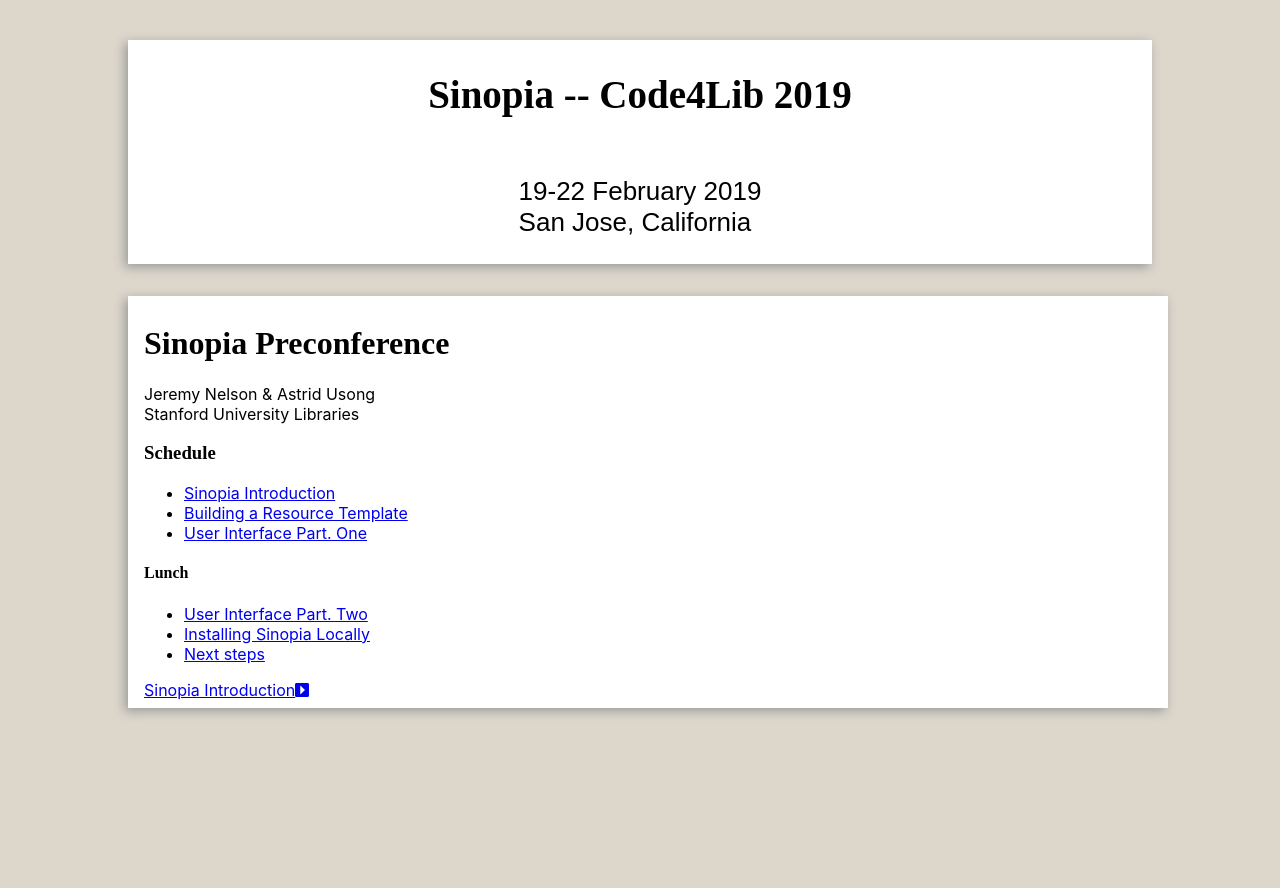
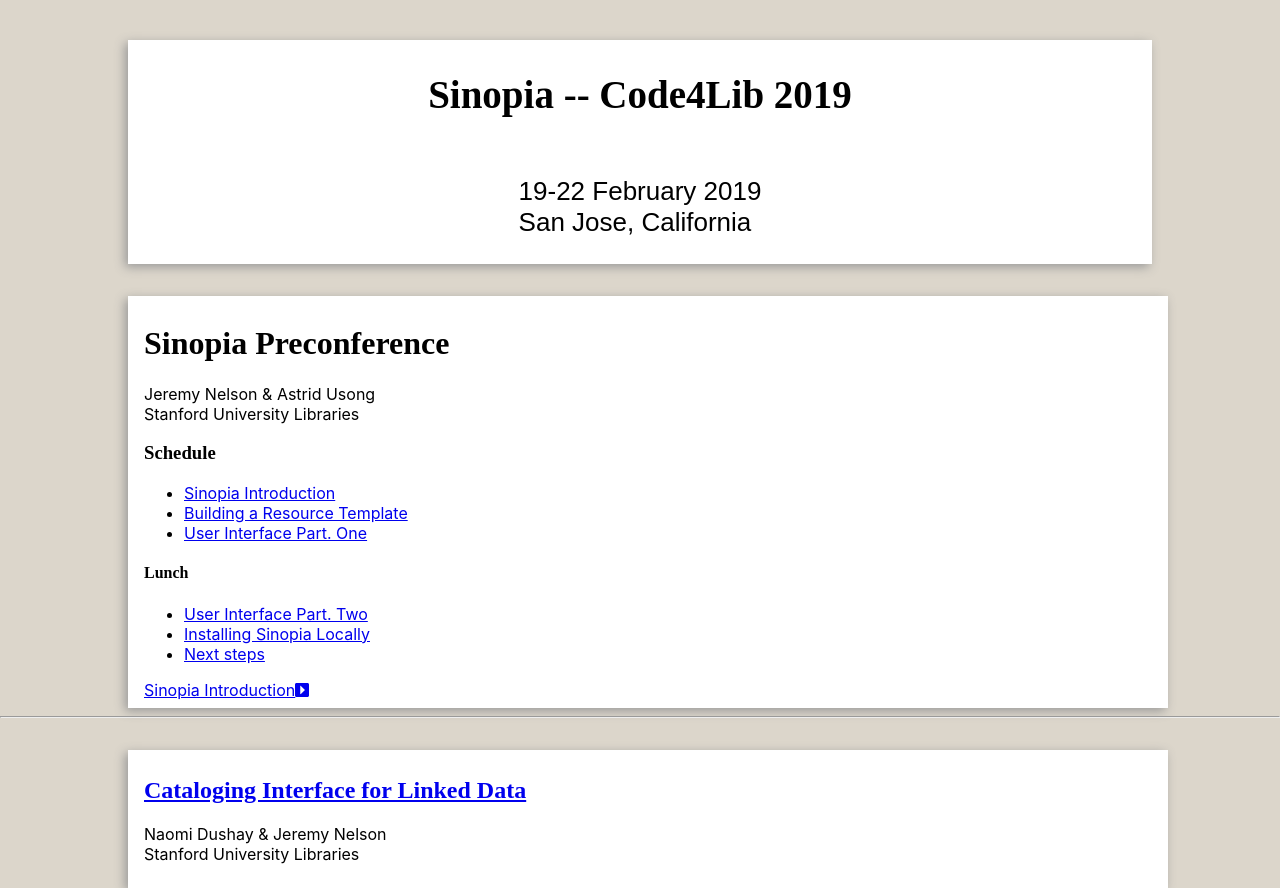
Before and after one commit to LD4P/code4lib_2019, a React (Create React App) app: page / in a window 1280 px wide. Before the commit the page ends 800 px from the top, so only its background shows below. Built offline with nearby package versions, Linux system fonts and the light colour scheme.

Commit message:
working stub page for the lightning talk

```diff
--- a/src/App.js
+++ b/src/App.js
@@ -7,6 +7,7 @@
 import { library } from '@fortawesome/fontawesome-svg-core'
 import { faHome, faCaretSquareLeft, faCaretSquareRight } from '@fortawesome/free-solid-svg-icons'
 import BuildingResourceTemplate from './BuildingResourceTemplate';
+import CatalogingInterfaceForLinkedData from './CatalogingInterfaceForLinkedData';
 import FourOhFour from './FourOhFour';
 import InstallingSinopia from './InstallingSinopia';
 import NextSteps from './NextSteps';
@@ -24,6 +25,8 @@
         <Route exact path="/" component={Presentation} />
         <Route exact path="/code4lib_2019" component={Presentation} />
         <Route path="/building-resource-template" component={BuildingResourceTemplate} />
+
+        <Route path="/cataloging-interface" component={CatalogingInterfaceForLinkedData} />
         <Route path="/code4lib_2019/building-resource-template" component={BuildingResourceTemplate} />
         <Route path="/code4lib_2019/introduction" component={SinopiaIntroduction} />
         <Route path="/introduction" component={SinopiaIntroduction} />
--- a/src/CatalogingInterfaceForLinkedData.js
+++ b/src/CatalogingInterfaceForLinkedData.js
@@ -1,13 +1,11 @@
 // Copyright 2019 Stanford University see Apache2.txt for license
 import React from 'react';
-import { Link } from 'react-router-dom';
-import { FontAwesomeIcon } from '@fortawesome/react-fontawesome';
 import Footer from './Footer'
 import NavBar from './NavBar'
 
 import './App.css';
 
-const CatalogingInterfaceForLinkedData () => (
+const CatalogingInterfaceForLinkedData = () => (
   <div className="App">
     <NavBar previous="/installing-sinopia" next="/" />
     <div className="App-header">
@@ -37,7 +35,7 @@
       </p>
     </div>
     <div className="App-body">
-      <h2 className="App-title">Resource Template JSON DS</h2>
+      <h2 className="App-title">Resource Template JSON DSL</h2>
       <p>
       These forms are configurable using the Resource Template JSON DSL.
       [Show raw JSON of Place or Form] and then compare loading introduction
--- a/src/Home.js
+++ b/src/Home.js
@@ -38,6 +38,15 @@
             <FontAwesomeIcon icon="caret-square-right" />
           </Link>
         </div>
+        <hr />
+        <div className="App-body">
+          <h2 className="App-title">
+            <Link to="/code4lib_2019/cataloging-interface">
+            Cataloging Interface for Linked Data
+            </Link>
+          </h2>
+          <p>Naomi Dushay &amp; Jeremy Nelson<br />Stanford University Libraries</p>
+        </div>
       </div>
     );
   }
```
